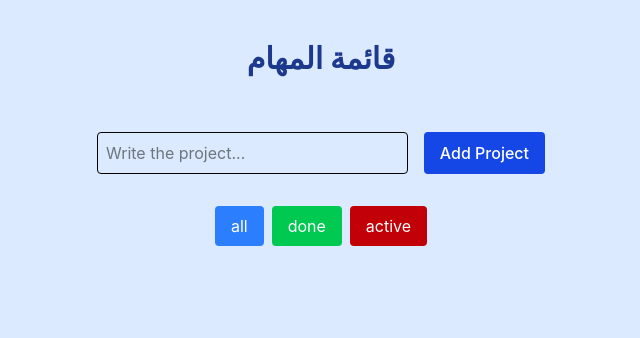
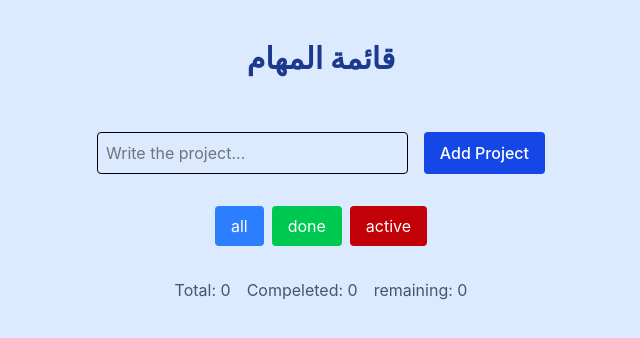
Before and after one commit to zahraadev/my-react-app, a React (Vite) app: page / in a window 1280 px wide. Shown: the top 338 px of the page, without its empty margins (319-959 px from the left). Built offline with nearby package versions, Linux system fonts and the light colour scheme.

Commit message:
adding atask counter

```diff
--- a/src/App.tsx
+++ b/src/App.tsx
@@ -55,6 +55,10 @@ export default function App(){
         return true;
 
     })
+    const totalTask = tasks.length;
+    const compeletedTask = tasks.filter(task => task.isDone).length;
+    const remainingTask = totalTask - compeletedTask;
+
 
     return(
         <div className="min-h-screen bg-blue-100 text-white flex flex-col items-center py-10 px-4 font-sans ">
@@ -64,6 +68,11 @@ export default function App(){
                 <button onClick={()=> setfilter("all")} className="px-4 py-2 bg-blue-500 text-white rounded">all</button>
                 <button onClick={()=> setfilter("done")} className="px-4 py-2 bg-green-500 text-white rounded">done</button>
                 <button onClick={()=> setfilter("active")} className="px-4 py-2 bg-red-700 text-white rounded">active</button>
+            </div>
+           <div className="flex justify-center items-center w-full max-w-md gap-4 mb-4 text-gray-600 ">
+                <span>Total: {totalTask}</span>
+                <span>Compeleted: {compeletedTask}</span>
+                <span>remaining: {remainingTask}</span>
             </div>
             <ul className="w-full max-w-md mt-8 flex flex-col gap-2">
                 {filterdtask.map((task)=>(
```
